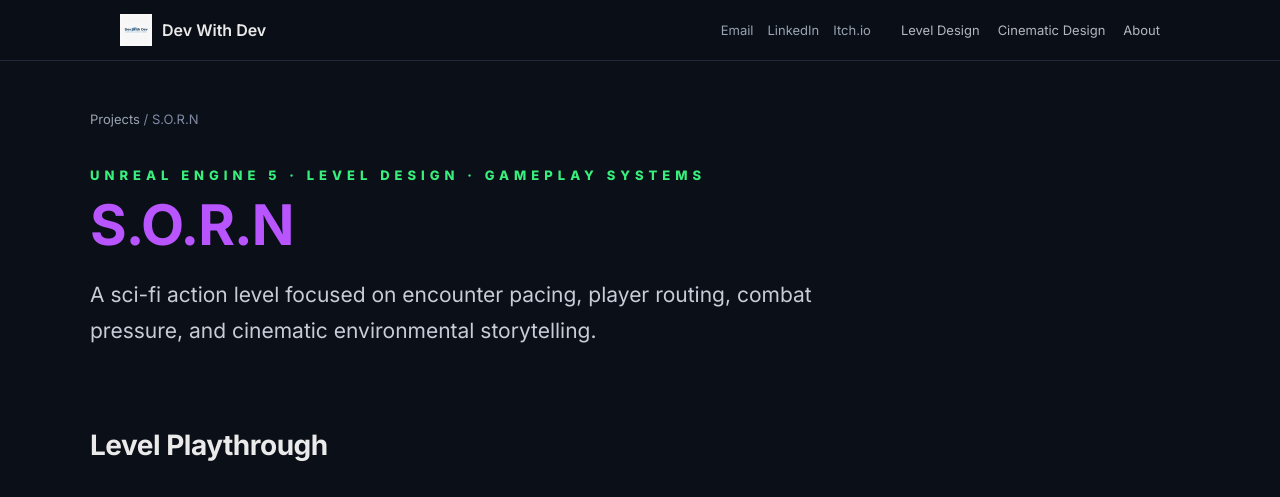
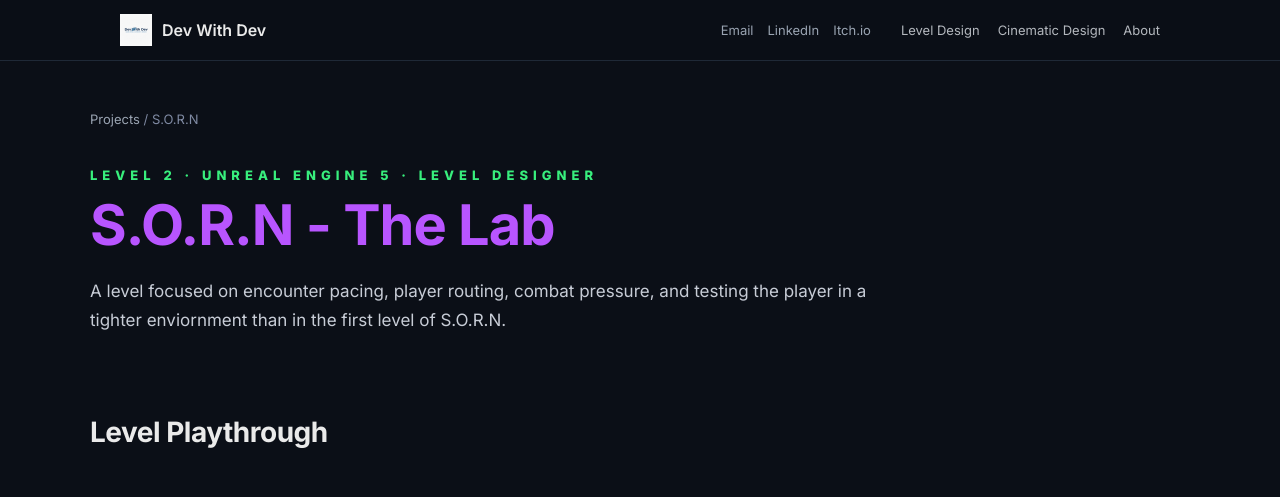
Before and after one commit to devidog34/game-design-portfolio, a Jekyll site: the page built from sorn.md, in a window 1280 px wide and 1400 px high, cut to the strip 0-497 px from the top of the window. Built offline with Jekyll 4.4.1, drawn with Linux system fonts in a browser that asks for light colours.

Commit message:
Update sorn.md

```diff
--- a/sorn.md
+++ b/sorn.md
@@ -44,7 +44,7 @@ title: S.O.R.N - Dev Singh
 
 .hero p {
   color: #c7ccd6;
-  font-size: 21px;
+  font-size: 17px;
   line-height: 1.7;
   max-width: 780px;
 }
@@ -164,11 +164,11 @@ title: S.O.R.N - Dev Singh
   </div>
 
   <div class="hero">
-    <div class="kicker">Unreal Engine 5 · Level Design · Gameplay Systems</div>
-    <h1>S.O.R.N</h1>
+    <div class="kicker">Level 2 · Unreal Engine 5 · Level Designer</div>
+    <h1>S.O.R.N - The Lab</h1>
     <p>
-      A sci-fi action level focused on encounter pacing, player routing, combat pressure,
-      and cinematic environmental storytelling.
+      A level focused on encounter pacing, player routing, combat pressure,
+      and testing the player in a tighter enviornment than in the first level of S.O.R.N.
     </p>
   </div>
 
```
